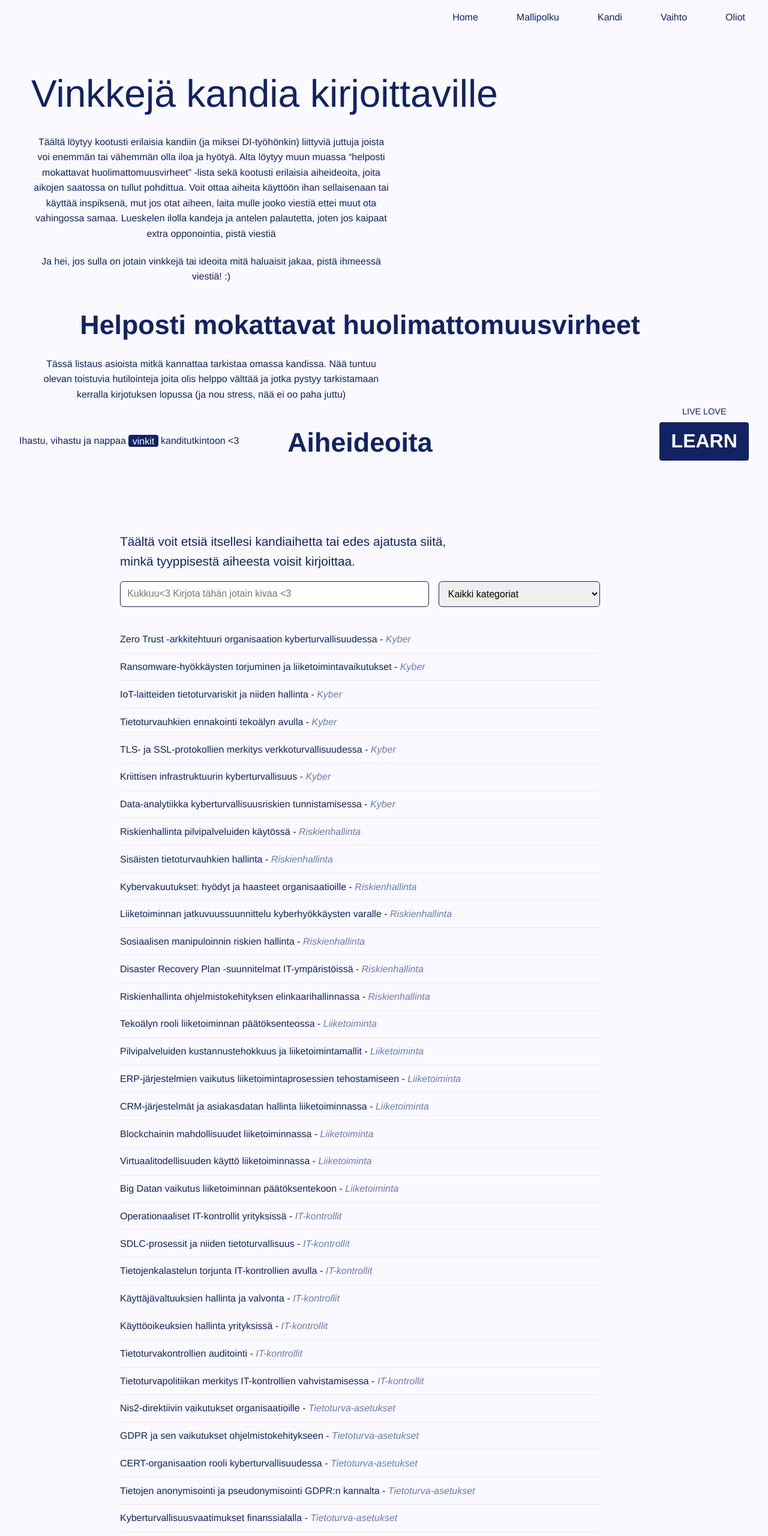
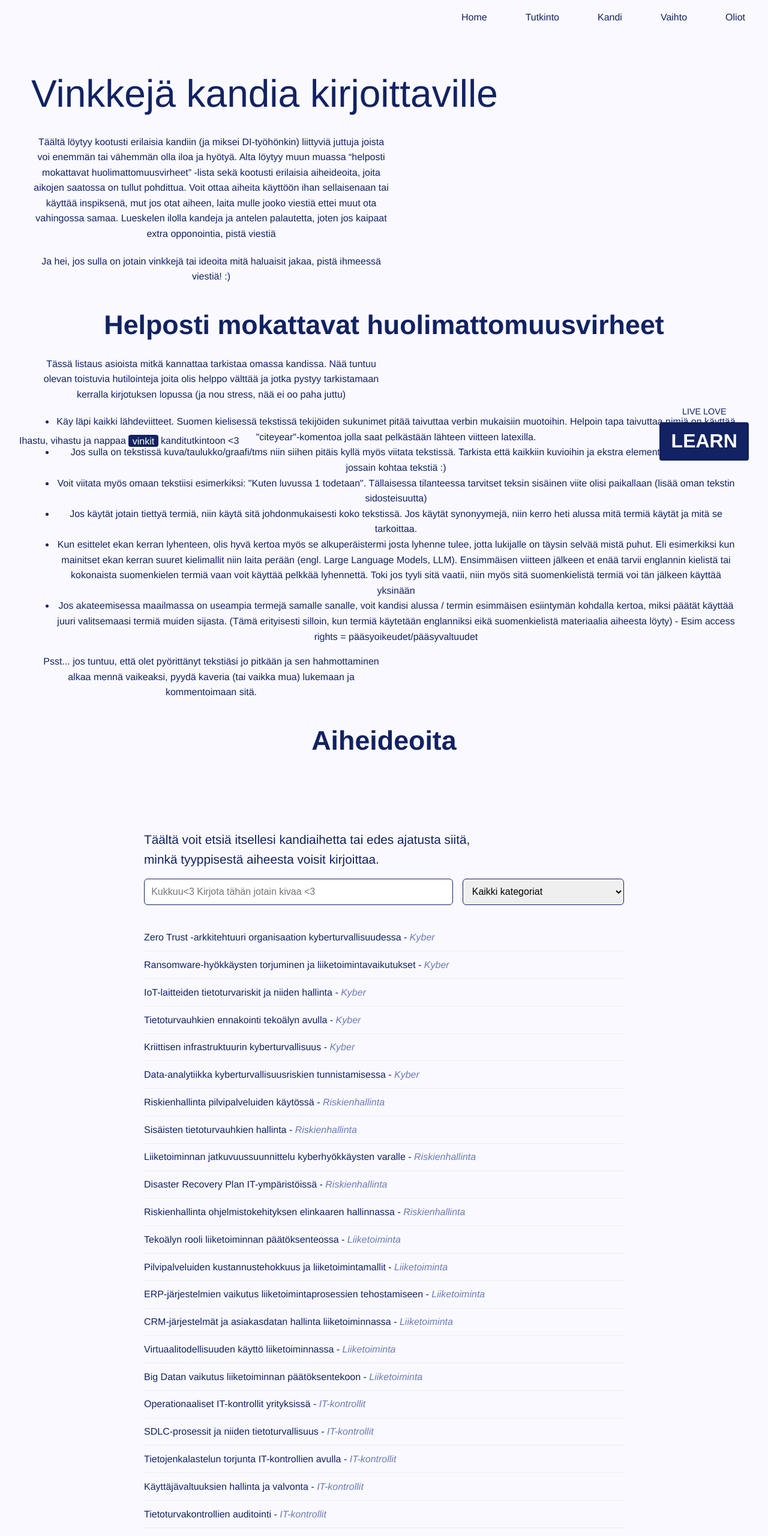
Before and after one commit to lehtio/Opiskelukorneri, a React (Vite) app in the folder opintokorneri/: page /kandi in a window 1280 px wide. Shown: the top 2561 px of the page at 60% size. Built offline with nearby package versions, Linux system fonts and the light colour scheme.

Commit message:
mallipolku kandisivustoksi

```diff
--- a/opintokorneri/src/components/Mallipolku.jsx
+++ b/opintokorneri/src/components/Mallipolku.jsx
@@ -1,14 +1,12 @@
 import React from 'react';
-import '../styles/Mallipolku.css';
+import '../styles/Tutkinto.css';
 
-// saisikohan tästä taas tietokannan? Tähän tullaan väähntämään joku fiksumpi rakenne
 const Mallipolku = () => {
   return (
     <div className="studies-container">
       <h2>Vaihtoehtoinen mallipolku tieto- ja ohjelmistotekniikan kandiin</h2>
-      <p>Huomioithan että tämä ei ole yliopiston ohjeistama opintopolku, mutta omalla kokemuksella muotoiltu suositus.
-          Tätä saa hyödyntää tai olla hyödyntämättä. Sitten kun löydän aikaa, yritän kirjoitella jokaisesta kurssista pientä tiivistystä,
-          mitä kurssiin on kuulunut ja oliko kurssi mielestäni työläs.
+      <p>Huomioithan että tämä ei ole yliopiston ohjeistama opintopolku, mutta itse muotoiltu vaihtoehto.
+          Tätä saa hyödyntää tai olla hyödyntämättä.
       </p>
       <p>Jos aikaa ja intoa riittää, voisin tehdä myös vaihtoehtoisen mallipolun niille, jotka haluaisivat lähteä vaihtoon kandin tutkinnon
         aikana, mutta jotka haluaisivat kuitenkin valmistua kandiksi aikataulussa.
@@ -100,11 +98,11 @@ const Mallipolku = () => {
               Täytä
             </td>
             <td>
-                Kandin voisit saada valmiiksi
+                Kandin kirjoittelua
 
             </td>
             <td>
-                Tai viimeistään tässä
+                Kandin kirjoittelua
             </td>
           </tr>
         </tbody>
--- a/opintokorneri/src/data/kandiAiheet.js
+++ b/opintokorneri/src/data/kandiAiheet.js
@@ -14,10 +14,6 @@ const kandiAiheet = [
     },
     {
         aihe: 'Tietoturvauhkien ennakointi tekoälyn avulla',
-        kategoria: 'Kyber'
-    },
-    {
-        aihe: 'TLS- ja SSL-protokollien merkitys verkkoturvallisuudessa',
         kategoria: 'Kyber'
     },
     {
@@ -39,23 +35,15 @@ const kandiAiheet = [
         kategoria: 'Riskienhallinta'
     },
     {
-        aihe: 'Kybervakuutukset: hyödyt ja haasteet organisaatioille',
-        kategoria: 'Riskienhallinta'
-    },
-    {
         aihe: 'Liiketoiminnan jatkuvuussuunnittelu kyberhyökkäysten varalle',
         kategoria: 'Riskienhallinta'
     },
     {
-        aihe: 'Sosiaalisen manipuloinnin riskien hallinta',
+        aihe: 'Disaster Recovery Plan IT-ympäristöissä',
         kategoria: 'Riskienhallinta'
     },
     {
-        aihe: 'Disaster Recovery Plan -suunnitelmat IT-ympäristöissä',
-        kategoria: 'Riskienhallinta'
-    },
-    {
-        aihe: 'Riskienhallinta ohjelmistokehityksen elinkaarihallinnassa',
+        aihe: 'Riskienhallinta ohjelmistokehityksen elinkaaren hallinnassa',
         kategoria: 'Riskienhallinta'
     },
 
@@ -74,10 +62,6 @@ const kandiAiheet = [
     },
     {
         aihe: 'CRM-järjestelmät ja asiakasdatan hallinta liiketoiminnassa',
-        kategoria: 'Liiketoiminta'
-    },
-    {
-        aihe: 'Blockchainin mahdollisuudet liiketoiminnassa',
         kategoria: 'Liiketoiminta'
     },
     {
@@ -107,10 +91,6 @@ const kandiAiheet = [
         kategoria: 'IT-kontrollit'
     },
     {
-        aihe: 'Käyttöoikeuksien hallinta yrityksissä',
-        kategoria: 'IT-kontrollit'
-    },
-    {
         aihe: 'Tietoturvakontrollien auditointi',
         kategoria: 'IT-kontrollit'
     },
@@ -128,12 +108,9 @@ const kandiAiheet = [
         aihe: 'GDPR ja sen vaikutukset ohjelmistokehitykseen',
         kategoria: 'Tietoturva-asetukset'
     },
+
     {
-        aihe: 'CERT-organisaation rooli kyberturvallisuudessa',
-        kategoria: 'Tietoturva-asetukset'
-    },
-    {
-        aihe: 'Tietojen anonymisointi ja pseudonymisointi GDPR:n kannalta',
+        aihe: 'Tietojen anonymisointi GDPR:n kannalta',
         kategoria: 'Tietoturva-asetukset'
     },
     {
@@ -171,10 +148,6 @@ const kandiAiheet = [
         kategoria: 'Projektinhallinta'
     },
     {
-        aihe: 'Ketterien menetelmien käyttö ohjelmistoprojektien hallinnassa',
-        kategoria: 'Projektinhallinta'
-    },
-    {
         aihe: 'Projektinhallintatyökalujen vertailu IT-projekteissa',
         kategoria: 'Projektinhallinta'
     }
--- a/opintokorneri/src/pages/Home.jsx
+++ b/opintokorneri/src/pages/Home.jsx
@@ -3,7 +3,7 @@ import { BrowserRouter as Router, Routes, Route, Link } from 'react-router-dom';
 import Olio from './Olio';
 import Kandi from './Kandi';
 import Vaihto from './Vaihto';
-import Mallipolku from './Mallipolku';
+import Tutkinto from './Tutkinto';
 import '../styles/Studies.css';
 import Footer from '../components/Footer';
 
@@ -15,7 +15,7 @@ const Home = () => {
         <nav className="navbar">
           <ul className="nav-list">
             <li><Link to="/" className="nav-item">Home</Link></li>
-            <li><Link to="/mallipolku" className="nav-item">Mallipolku</Link></li>
+            <li><Link to="/tutkinto" className="nav-item">Tutkinto</Link></li>
             <li><Link to="/kandi" className="nav-item">Kandi</Link></li>
             <li><Link to="/vaihto" className="nav-item">Vaihto</Link></li>
             <li><Link to="/olio" className="nav-item">Oliot</Link></li>
@@ -25,7 +25,7 @@ const Home = () => {
         {/* Reitit */}
         <Routes>
 
-         <Route path="/mallipolku" element={<Mallipolku />} />
+         <Route path="/tutkinto" element={<Tutkinto />} />
           <Route path="/olio" element={<Olio />} />
           <Route path="/kandi" element={<Kandi />} />
           <Route path="/vaihto" element={<Vaihto />} />
--- a/opintokorneri/src/pages/Kandi.jsx
+++ b/opintokorneri/src/pages/Kandi.jsx
@@ -11,6 +11,16 @@ const KandiPage = () => {
       <p>Ja hei, jos sulla on jotain vinkkejä tai ideoita mitä haluaisit jakaa, pistä ihmeessä viestiä! :)</p>
       <h3 className="subtitle">Helposti mokattavat huolimattomuusvirheet</h3>
       <p>Tässä listaus asioista mitkä kannattaa tarkistaa omassa kandissa. Nää tuntuu olevan toistuvia hutilointeja joita olis helppo välttää ja jotka pystyy tarkistamaan kerralla kirjotuksen lopussa (ja nou stress, nää ei oo paha juttu)</p>
+      <ul>
+        <li>Käy läpi kaikki lähdeviitteet. Suomen kielisessä tekstissä tekijöiden sukunimet pitää taivuttaa verbin mukaisiin muotoihin. Helpoin tapa taivuttaa nimiä on käyttää "citeyear"-komentoa jolla saat pelkästään lähteen viitteen latexilla.</li>
+        <li>Jos sulla on tekstissä kuva/taulukko/graafi/tms niin siihen pitäis kyllä myös viitata tekstissä. Tarkista että kaikkiin kuvioihin ja ekstra elementteihin viitataan jossain kohtaa tekstiä :)</li>
+        <li>Voit viitata myös omaan tekstiisi esimerkiksi: "Kuten luvussa 1 todetaan". Tällaisessa tilanteessa tarvitset teksin sisäinen viite olisi paikallaan (lisää oman tekstin sidosteisuutta)</li>
+        <li>Jos käytät jotain tiettyä termiä, niin käytä sitä johdonmukaisesti koko tekstissä. Jos käytät synonyymejä, niin kerro heti alussa mitä termiä käytät ja mitä se tarkoittaa.</li>
+        <li>Kun esittelet ekan kerran lyhenteen, olis hyvä kertoa myös se alkuperäistermi josta lyhenne tulee, jotta lukijalle on täysin selvää mistä puhut. Eli esimerkiksi kun mainitset ekan kerran suuret kielimallit niin laita perään (engl. Large Language Models, LLM). Ensimmäisen viitteen jälkeen et enää tarvii englannin kielistä tai kokonaista suomenkielen termiä vaan voit käyttää pelkkää lyhennettä. Toki jos tyyli sitä vaatii, niin myös sitä suomenkielistä termiä voi tän jälkeen käyttää yksinään</li>
+        <li>Jos akateemisessa maailmassa on useampia termejä samalle sanalle, voit kandisi alussa / termin esimmäisen esiintymän kohdalla kertoa, miksi päätät käyttää juuri valitsemaasi termiä muiden sijasta. (Tämä erityisesti silloin, kun termiä käytetään englanniksi eikä suomenkielistä materiaalia aiheesta löyty) - Esim access rights = pääsyoikeudet/pääsyvaltuudet</li>
+      </ul>
+
+      <p>Psst... jos tuntuu, että olet pyörittänyt tekstiäsi jo pitkään ja sen hahmottaminen alkaa mennä vaikeaksi, pyydä kaveria (tai vaikka mua) lukemaan ja kommentoimaan sitä.</p>
       <h3 className="subtitle">Aiheideoita</h3>
       <KandiAiheet />
     </div>
--- a/opintokorneri/src/pages/Mallipolku.jsx
+++ b/opintokorneri/src/pages/Tutkinto.jsx
@@ -1,17 +1,31 @@
 import React from 'react';
 import Mallipolku from '../components/Mallipolku';
-import '../styles/Mallipolku.css'; // Lisää oma CSS-tiedosto
+import '../styles/Tutkinto.css'; // Lisää oma CSS-tiedosto
 
 const KandiPage = () => {
+  const handleButtonClick = () => {
+    window.open(
+      'https://www.jyu.fi/fi/it/opinto-oikeuden-siirto-toiseen-tutkinto-ohjelmaan-it-tiedekunnassa',
+      '_blank',
+      'noopener,noreferrer'
+    );
+  };
   return (
     <div>
-      <h1>Mallipolku</h1>
+      <p>Täältä ajatuksia ja vinkkejä tutkintoon ja sen suunnitteluun</p>
+      <h1>Tutkinto</h1>
       <Mallipolku />
+
+      <h2>Jatkatko samaan maisteriin?</h2>
       <p>Ja hei, aiotko jatkaa suoraan saman kandin maisteriin vai ootko miettiny olisko toinen maisteri sulle osuvampi?
         <br />
         Jos et oo varma, jyväskylän yliopisto tarjoaa monikärkikandeja (joihin tekniikan kanditkin kuuluu). Nää tarkottaa tutkintoja
         joissa pystyt vaihtamaan IT-tiedekunnan muihin maistereihin (KTM, DI ja FM) tietyin ehdoin ja ilman lisäopintoja ja ilman erillistä
         yhteishakua. Monikärjissä täyttäessäs kandiehdot (keskiarvo jne), voit hakea valmistuttuasi toiseen maisteriin ilman yhteishakua ja pääsykokeita
+
+        <button className="monikarki-button" onClick={handleButtonClick}>
+          Lue lisää monikärjestä
+        </button>
       </p>
     </div>
   );
--- a/opintokorneri/src/pages/Vaihto.jsx
+++ b/opintokorneri/src/pages/Vaihto.jsx
@@ -8,6 +8,12 @@ const Vaihto = () => {
 
       <h2>Unspoken säädöt ja ongelmat joita voit vaihdossa kohdata</h2>
       <h2>Unspoken voitot - syitä lähteä vaihtoon</h2>
+      <p>Oletko koskaan miettinyt, mitä kaikkea voit saavuttaa vaihto-opinnoissa? Tässä muutamia syitä, miksi kannattaa harkita vaihtoa:</p>
+      <ul>
+        <li>Klassikko: Uudet ystävät ja verkostot sekä kansainvälistyminen ja kielitaidon kehittyminen.</li>
+        <li>Uudet kulttuurit ja kielet - vaihto on loistava aika aloittaa uuden kielen opiskelu, kuten itse tein! Kielen aloittaminen on helpompaa oikean kielisessä ympäristössä</li>
+        <li>Voit löytää tutkintoosi kokonaisen sivuaineen, jota kotiyliopisto ei pystynyt tarjoamaan. Esimerkiksi itse tein maisterin tutkintooni industrial managementin sivuaineen.</li>
+      </ul>
       <h2>Taktikoi vaihto-opinnot - saa etumatkaa tutkintoon ja hae monipuolisempaa akateemista osaamista</h2>
     </div>
   );
--- a/opintokorneri/src/styles/Mallipolku.css
+++ b/opintokorneri/src/styles/Tutkinto.css
@@ -56,3 +56,16 @@
   a:hover {
     text-decoration: underline;
   }
+  .monikarki-button{
+    color: #0e1a4d;
+    padding: 10px 20px;
+    border: #0e1a4d solid 2px;
+    border-radius: 5px;
+    cursor: pointer;
+    font-size: 16px;
+    margin-top: 20px;
+  }
+  .monikarki-button:hover{
+    background-color: #0e1a4d;
+    color: white;
+  }
```
